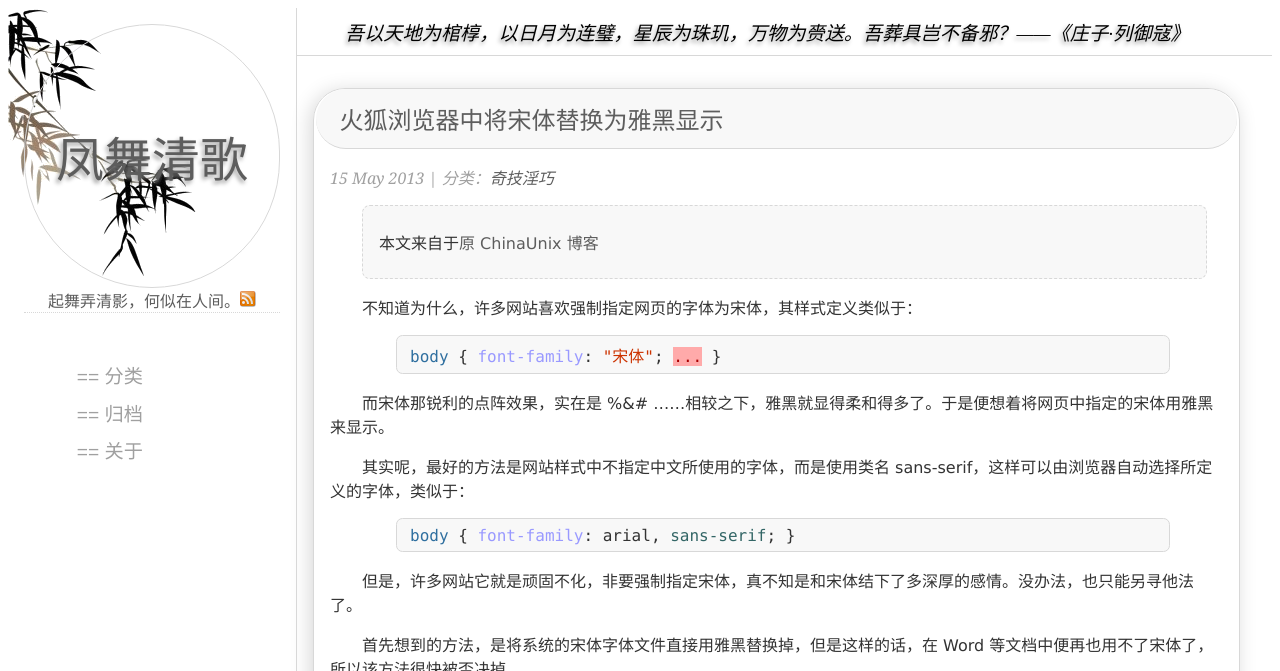
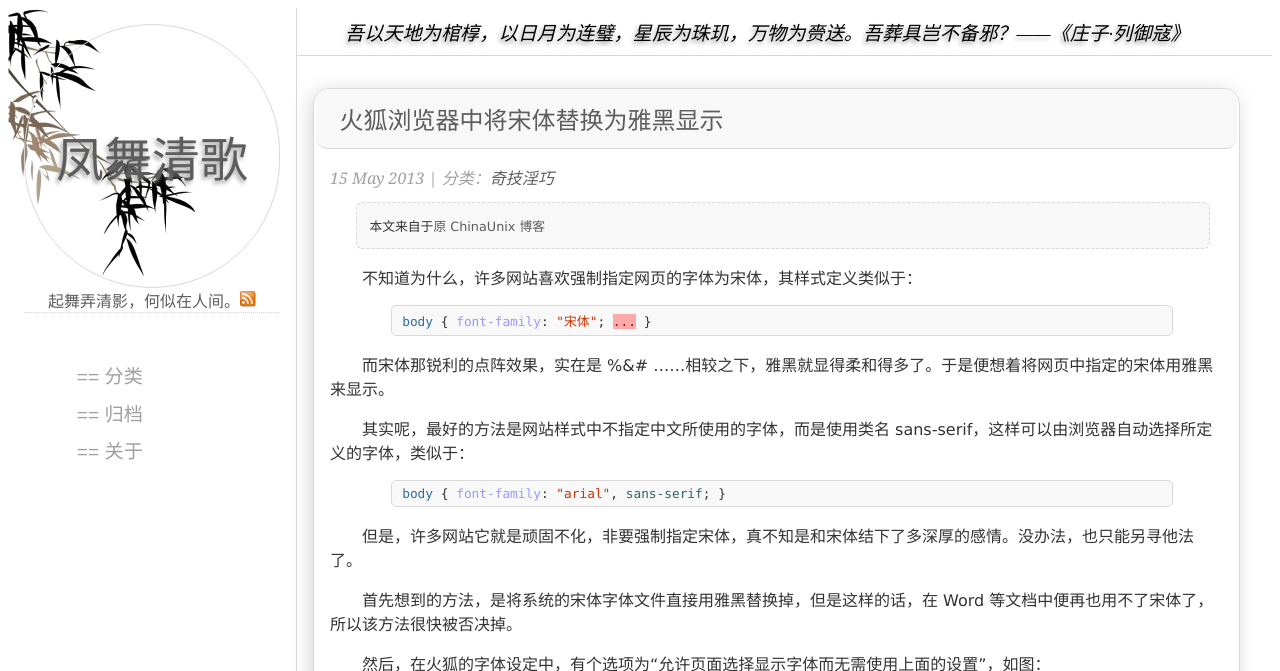
Before and after one commit to silverzhaojr/silverzhaojr.github.io, a Jekyll site: the page built from _posts/2013-05-15-substitute-simsun-in-firefox.md, in a window 1280 px wide and 1400 px high, cut to the strip 0-671 px from the top of the window. Built offline with Jekyll 4.4.1, drawn with Linux system fonts in a browser that asks for light colours; Markdown is read by kramdown in place of the engine named in the settings; some of the changed text lies outside the part shown.

Commit message:
update <img> style in style.css

```diff
--- a/_posts/2013-05-15-substitute-simsun-in-firefox.md
+++ b/_posts/2013-05-15-substitute-simsun-in-firefox.md
@@ -26,7 +26,7 @@
 
 {% highlight css %}
 
-body { font-family: arial, sans-serif; }
+body { font-family: "arial", sans-serif; }
 
 {% endhighlight %}
 
@@ -36,7 +36,7 @@
 
 然后，在火狐的字体设定中，有个选项为“允许页面选择显示字体而无需使用上面的设置”，如图：
 
-![字体设置页面][font-setting-pic]
+[![字体设置页面][font-setting-pic]][font-setting-pic]
 
 若是去掉前面的勾，则可以强制网页中的所有字体为雅黑。之前一直是这样做的，但是这个方法却失去了很多网页精心自定义的样式，不是很完美，所以也一直在寻找其他的方法。
 
@@ -44,7 +44,7 @@
 
 在 CSS 中，有个规则称为 *@font-face*，可以定义一种字体名，而其所使用的实际字体文件可以存在服务器上，也可以是本地的字体(相当于为本地字体取了个别名)。经过一番探索后，终于找到了解决方法：
 
-在火狐的配置文件夹(默认路径为 *%APPDATA%\\Mozilla\\Firefox\\Profiles\\xxxxxxxx.default\\*)中，新建文件夹 *chrome*，然后在该文件夹中创建文件 *userContent.css*，文件编码需为 UTF-8，其内容为：
+在火狐的配置文件夹（默认路径为 *%APPDATA%\\Mozilla\\Firefox\\Profiles\\xxxxxxxx.default\\*）中，新建文件夹 *chrome*，然后在该文件夹中创建文件 *userContent.css*，文件编码需为 UTF-8，其内容为：
 
 {% highlight css %}
 
@@ -70,7 +70,8 @@
 > 4. [CSS3 字体][ref-4]
 
 [orig-blog]: http://blog.chinaunix.net/uid-25906175-id-3691603.html
-[font-setting-pic]: http://t.williamgates.net/image-E774_52609BA0.jpg
+[font-setting-picx]: http://t.williamgates.net/image-E774_52609BA0.jpg
+[font-setting-pic]: http://ww3.sinaimg.cn/mw690/a2e690d3tw1e9pgmkj4g7j20d60bhjsi.jpg
 [ref-1]: http://dudo.org/archives/2010041823512.html
 [ref-2]: http://blog.alphatr.com/replace-simsun-yahei.html
 [ref-3]: http://mozilla.com.cn/post/49780/
--- a/static/css/style.css
+++ b/static/css/style.css
@@ -43,7 +43,7 @@
 .post-title {
     font-size: 1.5em;
     background: #f8f8f8;
-    border-radius: 2em;
+    border-radius: 0.5em;
     margin: 0 -0.6em;
     padding: 0.5em 0 0.5em 1em;
 }
@@ -108,12 +108,6 @@
 a:hover {
     color: #a0a0a0;
 }
-em {
-	color: #5d5d5d;
-	font-style: normal;
-	/*text-decoration: underline;*/
-	border-bottom: dotted;
-}
 
 /* default.html */
 #logo .blogname {
@@ -128,7 +122,7 @@
 #logo .rss {
     height: 1em;
     width: 1em;
-    border: none;
+    border: 0 none;
 }
 #nav li {
     font-family: "YouYuan", sans-serif;
@@ -162,7 +156,7 @@
     color: #333;
     font-family: "Lucida Sans Unicode", "Arial", sans-serif;
     border: 1px solid #d8d8d8;
-    border-radius: 2em;
+    border-radius: 1em;
     box-shadow: -3px 3px 20px #d8d8d8;
 }
 .post-title {
@@ -258,29 +252,45 @@
     text-indent: 2em;
 }
 .post-content blockquote {
+    font-size: 0.8em;
     background: #f8f8f8;
     border: 1px dashed #d8d8d8;
     border-radius: 0.5em;
     margin: 1em 1em 1em 2em;
-    padding: 0.5em 1em;
+    padding: 0 1em;
 }
 .post-content blockquote p {
     text-indent: 0;
 }
+.post-content blockquote ol {
+    padding: 0 1em;
+}
+.post-content em {
+    color: #5d5d5d;
+    font-style: normal;
+    border-bottom: 2px dotted #a0a0a0;
+}
+.post-content img {
+    display: block;
+    border: 0 none;
+    max-width: 100%;
+    margin: auto;
+}
 .post-content pre {
-    font-size: 1em;
+    font-size: 0.8em;
     background: #f8f8f8;
     border: 1px solid #d8d8d8;
     border-radius: 0.5em;
     margin: 1em 1em 1em 2em;
     padding: 0.5em 1em;
+    overflow: auto;
 }
 .post-content code {
     font-family: "Monaco", "Lucida Console", "Consolas", "Droid Sans Mono", monospace;
     background: #f8f8f8;
     border: 1px solid #d8d8d8;
     border-radius: 3px 3px;
-    box-shadow: 1px 1px 0 #a0a0a0;
+    box-shadow: 1px 1px 1px #a0a0a0;
     margin: 0 3px;
     padding: 0.3em 0.2em;
 }
```
